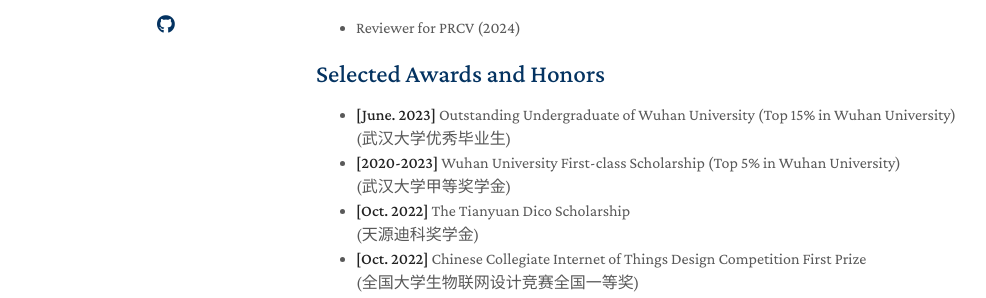
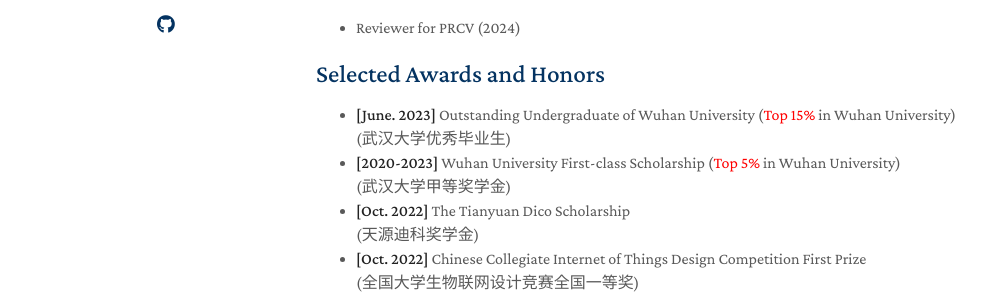
Before and after one commit to zhaohaoyu376/zhaohaoyu376.github.io, a Jekyll site: the page built from index.md, in a window 1280 px wide and 900 px high, scrolled down 798 px. Shown: the part 371-669 px from the top of the window, without its empty margins (154-1140 px from the left). Built offline with Jekyll 4.4.1, drawn with Linux system fonts in a browser that asks for light colours; nearby versions of some CDN libraries; a style sheet for code colours, icons or effects is not loaded; our own code applies the rules of GitHub Pages for plain Markdown files.

Commit message:
Update index.md

```diff
--- a/index.md
+++ b/index.md
@@ -24,9 +24,9 @@ Haoyu Zhao currently is a 1th-year Master student in School of Computer Science
 - Reviewer for PRCV (2024)
 
 ## Selected Awards and Honors
-- **[June. 2023]** Outstanding Undergraduate of Wuhan University (Top 15% in Wuhan University)
+- **[June. 2023]** Outstanding Undergraduate of Wuhan University (<span style="color: red;">Top 15%</span> in Wuhan University)
     (武汉大学优秀毕业生)
-- **[2020-2023]** Wuhan University First-class Scholarship (Top 5% in Wuhan University)
+- **[2020-2023]** Wuhan University First-class Scholarship (<span style="color: red;">Top 5%</span> in Wuhan University)
     (武汉大学甲等奖学金)
 - **[Oct. 2022]** The Tianyuan Dico Scholarship
     (天源迪科奖学金)
```
